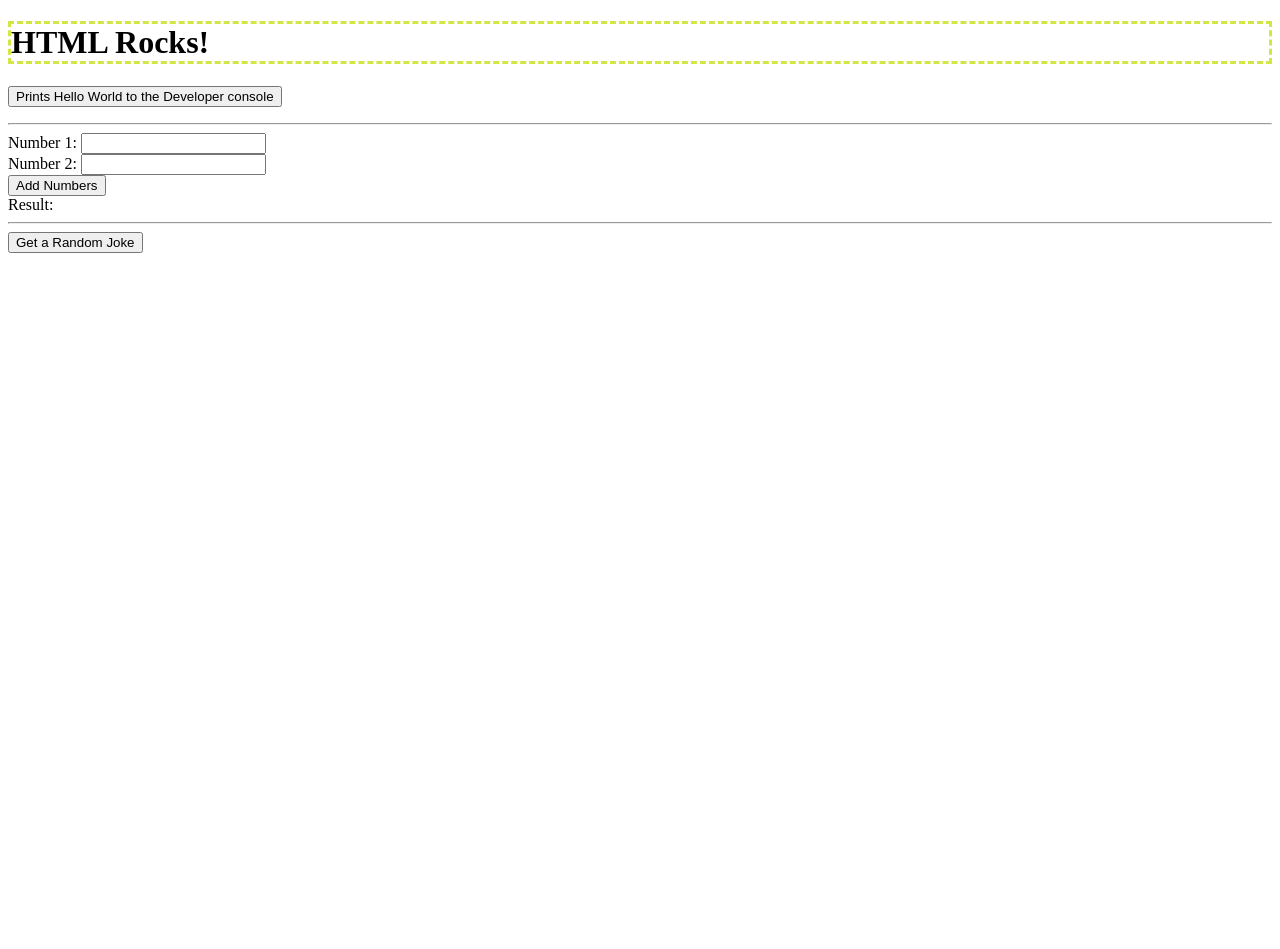
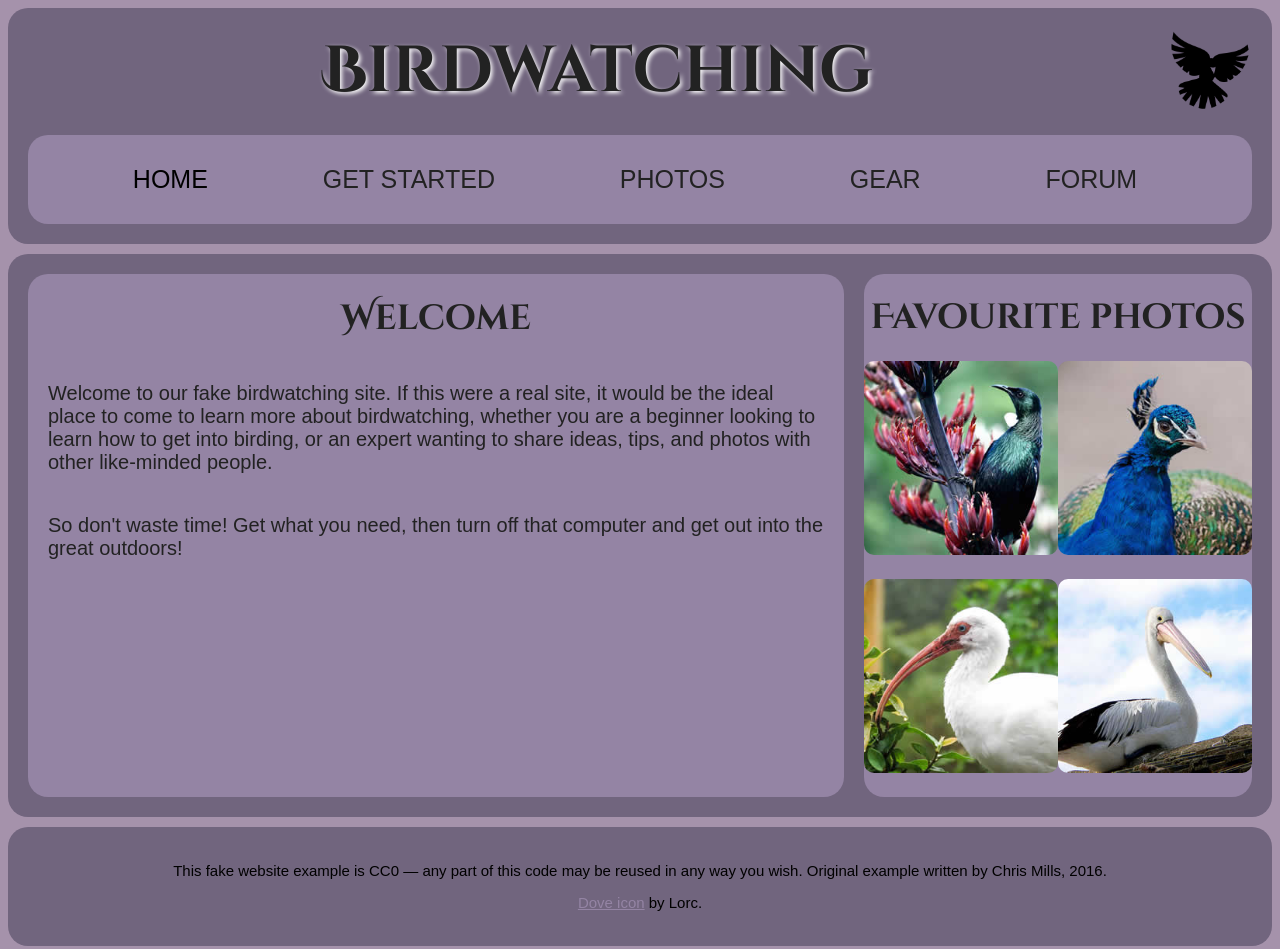
Before and after one commit to zoelawler/M4.2_Lab3, a website: page index.html in a window 1280 px wide. Before the commit the page ends 800 px from the top, so only its background shows below. Drawn offline with Linux system fonts and the light colour scheme.

Commit message:
Done with Lab 3

```diff
--- a/css/style.css
+++ b/css/style.css
@@ -1,4 +1,149 @@
-h1{
-  border-color: #d3e644;
-  border-style: dashed;
+body {
+    background-color: rgb(165, 146, 171);
+    font-family: Arial, Helvetica, sans-serif;
 }
+
+header, footer, nav, .main-content {
+    background-color: rgb(113, 101, 126);
+    border-radius: 20px;
+}
+
+header {
+    padding: 20px;
+    height: 200px;
+    position: relative;
+    text-align: center;
+    height: auto;
+}
+.title-logo {
+    display: flex;
+    align-items: center;
+    justify-content: center;
+    position: relative;
+    width: 100%;
+}
+
+.title-logo h1 {
+    font-family: 'Cinzel Decorative', serif;
+    font-size: 65px;
+    color: rgb(34, 34, 34);
+    margin: 0 auto;
+    text-shadow: 2px 2px 4px white;
+}
+
+.title-logo img {
+    width: 85px;
+    right: 20px;
+}
+
+nav {
+    width: 100%;
+    background-color: rgb(148, 132, 164);
+    padding: 20px 0;
+    margin-top: 20px;
+}
+nav ul {
+    padding: 0;
+    margin: 0;
+    display: flex;
+    justify-content: space-evenly;
+    align-items: center;
+    font-family: Arial, Helvetica, sans-serif;
+    font-size: 25px;
+    text-transform: uppercase;
+}
+
+nav ul li {
+    display: inline-block;
+}
+
+nav ul li a {
+    text-decoration: none;
+    color: rgb(34, 34, 34);
+    padding: 10px;
+    display: block;
+    transition: color 0.15s ease-in-out;
+}
+
+
+nav ul li a:hover {
+    color: rgb(113, 101, 126);
+}
+
+.main-content {
+    display: flex;
+    justify-content: space-between;
+    align-items: stretch;
+    margin-top: 10px;
+    width: 100%;
+}
+
+#main-paragraph {
+    flex: 2;
+    margin: 20px;
+    padding: 20px;
+    padding-top: 1px;
+    background-color: rgb(148, 132, 164);
+    color: rgb(34, 34, 34);
+    border-radius: 20px;
+    display: flex;
+    flex-direction: column;
+}
+
+#main-paragraph h2 {
+    font-family: 'Cinzel Decorative', serif;
+    font-size: 35px;    text-align: center;
+    color: rgb(34, 34, 34);
+    margin: 20px auto;
+}
+
+#main-paragraph p {
+    font-family: Arial, Helvetica, sans-serif;
+    font-size: 20px;
+}
+
+#sidebar {
+    margin: 20px;
+    margin-left: 0;
+    background-color: rgb(148, 132, 164);
+    flex: 1;
+    border-radius: 20px;
+    display: flex;
+    flex-direction: column;
+}
+
+#image-sidebar {
+    display: grid;
+    grid-template-columns: repeat(2, 1fr);
+    justify-items: center;
+}
+#image-sidebar img {
+    margin-bottom: 20px;
+    width: 100%;
+    max-width: 200px;
+    border-radius: 10px;
+}
+
+#sidebar h2 {
+    font-family: 'Cinzel Decorative', serif;
+    font-size: 35px;
+    color: rgb(34, 34, 34);
+    margin: 20px auto;
+    text-align: center;
+}
+
+footer {
+    margin-top: 10px;
+    padding: 20px;
+    text-align: center;
+    font-size: 15px;
+}
+
+footer a {
+    color: rgb(148, 132, 164);
+    transition: color 0.15s ease-in-out;
+}
+
+footer a:hover {
+    color: rgb(68, 61, 76);
+}
--- a/index.html
+++ b/index.html
@@ -1,79 +1,69 @@
-<!doctype html>
-<html>
+<!DOCTYPE html>
+<html lang="en">
 
 <head>
   <meta charset="utf-8">
-  <title>Hello World!</title>
-  <meta name="description" content="">
-  <meta name="viewport" content="width=device-width, initial-scale=1">
+  <title>Birdwatching</title>
+  <link href="https://fonts.googleapis.com/css?family=Roboto+Condensed:300%7CCinzel+Decorative:700" rel="stylesheet">
   <link rel="stylesheet" href="css/style.css">
-  <link rel="shortcut icon" href="img/favicon.ico">
+  <!--[if lt IE 9]>
+      <script src="https://cdnjs.cloudflare.com/ajax/libs/html5shiv/3.7.3/html5shiv.js"></script>
+    <![endif]-->
 </head>
 
 <body>
-  <h1>HTML Rocks!</h1>
-  <p>
-    <button  onclick="helloWorld()">Prints Hello World to the Developer console</button>
-  </p>
-  <hr>
-  <form id="addForm">
-    <label for="num1">Number 1:</label>
-    <input type="number" id="num1" name="num1" required>
-    <br>
-    <label for="num2">Number 2:</label>
-    <input type="number" id="num2" name="num2" required>
-    <br>
-    <button type="submit">Add Numbers</button>
-  </form>
+  <header>
+    <div class="title-logo">
+      <h1>Birdwatching</h1>
+      <img src="img/dove.png" alt="a simple dove logo" id="logo">
+    </div>
 
-  <label id="result">Result:</label>
+    <nav>
+      <ul>
+        <li><span>Home</span></li>
+        <li><a href="#">Get started</a></li>
+        <li><a href="#">Photos</a></li>
+        <li><a href="#">Gear</a></li>
+        <li><a href="#">Forum</a></li>
+      </ul>
+    </nav>
+  </header>
 
-  <hr>
+  <div class="main-content">
+    <main id="main-paragraph">
+      <h2>Welcome</h2>
 
-  <button id="jokeButton">Get a Random Joke</button>
-  <p id="joke"></p>
+      <p>Welcome to our fake birdwatching site. If this were a real site, it would be the ideal place to come to learn
+        more
+        about birdwatching, whether you are a beginner looking to learn how to get into birding, or an expert wanting to
+        share ideas, tips, and photos with other like-minded people.</p>
 
-  <script type="module" script="js/main.js">
-    import {helloWorld, add, fetchRandomJoke} from './js/main.js';
+      <p>So don't waste time! Get what you need, then turn off that computer and get out into the great outdoors!</p>
 
-    // This shows how to assign a function to the window object
-    // so that it can be called from the browser console
-    window.helloWorld = helloWorld;
+    </main>
 
-    // This shows how to add an event listener to a button in the HTML
-    // and call a function when the button is clicked
-    const form = document.getElementById('addForm');
-    form.addEventListener('submit', function(e) {
-      e.preventDefault();
-      const num1 = parseFloat(document.getElementById('num1').value);
-      const num2 = parseFloat(document.getElementById('num2').value);
-      try{
-        const result = add(num1, num2);
-        document.getElementById('result').textContent = `Result: ${result}`;
-      }catch(e){
-        console.error(e);
-        document.getElementById('result').textContent = `Error: ${e.message}`;
-      }
+    <div id="sidebar">
+      <h2>Favourite photos</h2>
 
-    });
+      <div id="image-sidebar">
+        <a href="favorite-1.jpg"><img src="img/favorite-1_th.jpg"
+            alt="Small black bird, black claws, long black slender beak, links to larger version of the image"></a>
+        <a href="favorite-2.jpg"><img src="img/favorite-2_th.jpg"
+            alt="Top half of a pretty bird with bright blue plumage on neck, light colored beak, blue headdress, links to larger version of the image"></a>
+        <a href="favorite-3.jpg"><img src="img/favorite-3_th.jpg"
+            alt="Top half of a large bird with white plumage, very long curved narrow light colored break, links to larger version of the image"></a>
+        <a href="favorite-4.jpg"><img src="img/favorite-4_th.jpg"
+            alt="Large bird, mostly white plumage with black plumage on back and rear, long straight white beak, links to larger version of the image"></a>
+      </div>
+    </div>
+  </div>
 
-    // this shows how to add an event listener to a button in the HTML
-    // that calls a function that fetches a random joke from an API
-    // and displays it on the page
-    const jokebtn = document.getElementById('jokeButton');
-    const jokeresult = document.getElementById('joke');
-    jokebtn.addEventListener('click', async () => {
-      try {
-        jokeresult.textContent = 'Loading...';
-        const joke = await fetchRandomJoke();
-        document.getElementById('joke').textContent = joke;
-      } catch (e) {
-        console.error(e);
-        document.getElementById('joke').textContent = `Error: ${e.message}`;
-      }
-    });
-  </script>
+  <footer>
+    <p>This fake website example is CC0 — any part of this code may be reused in any way you wish. Original example
+      written by Chris Mills, 2016.</p>
 
+    <p><a href="http://game-icons.net/lorc/originals/dove.html">Dove icon</a> by Lorc.</p>
+  </footer>
 </body>
 
 </html>
```
Also changed, not shown: README.md, img/dove.png (added), img/favicon.ico (deleted), img/favorite-1.jpg (added), img/favorite-1_th.jpg (added), img/favorite-2.jpg (added), img/favorite-2_th.jpg (added), img/favorite-3.jpg (added), img/favorite-3_th.jpg (added), img/favorite-4.jpg (added), img/favorite-4_th.jpg (added).
